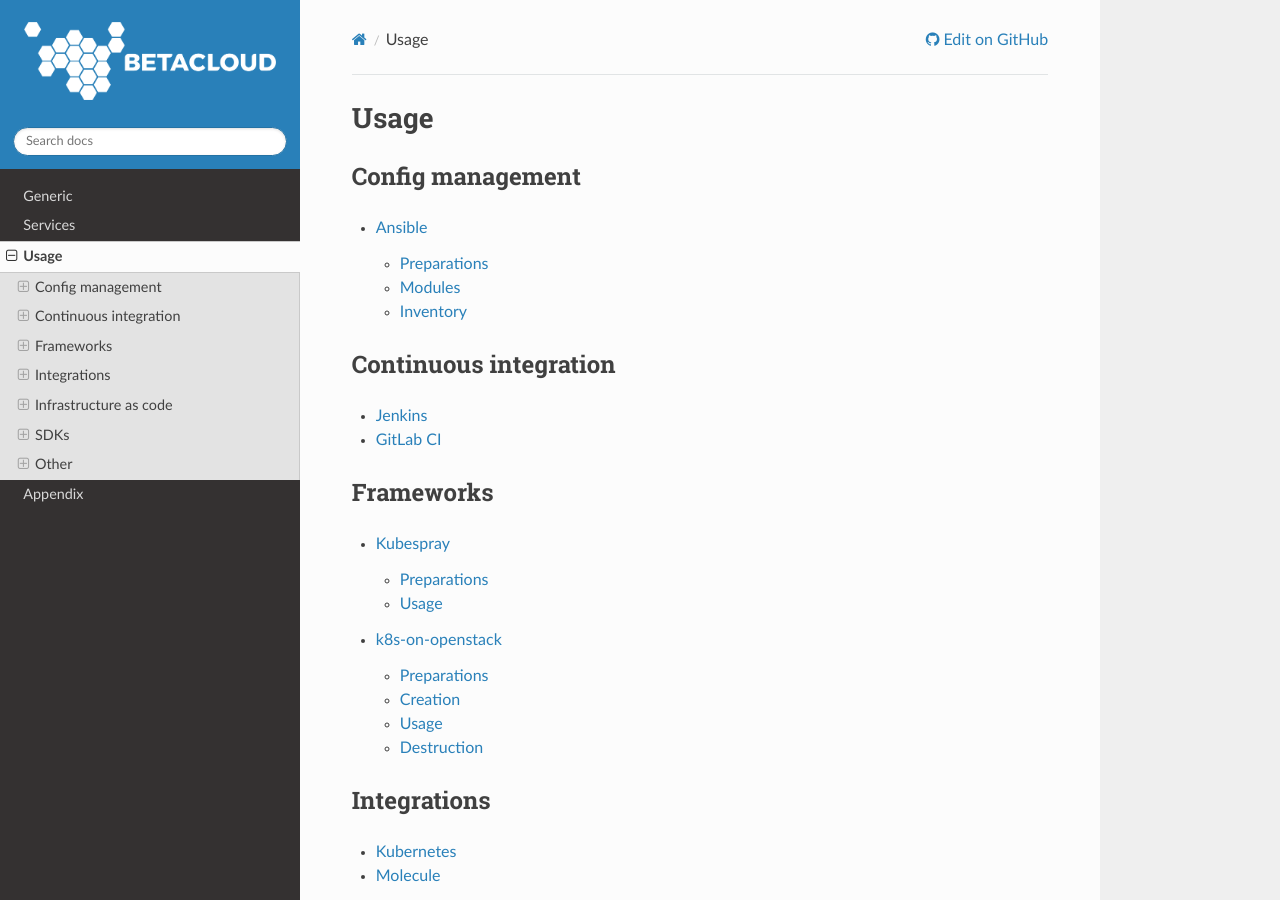
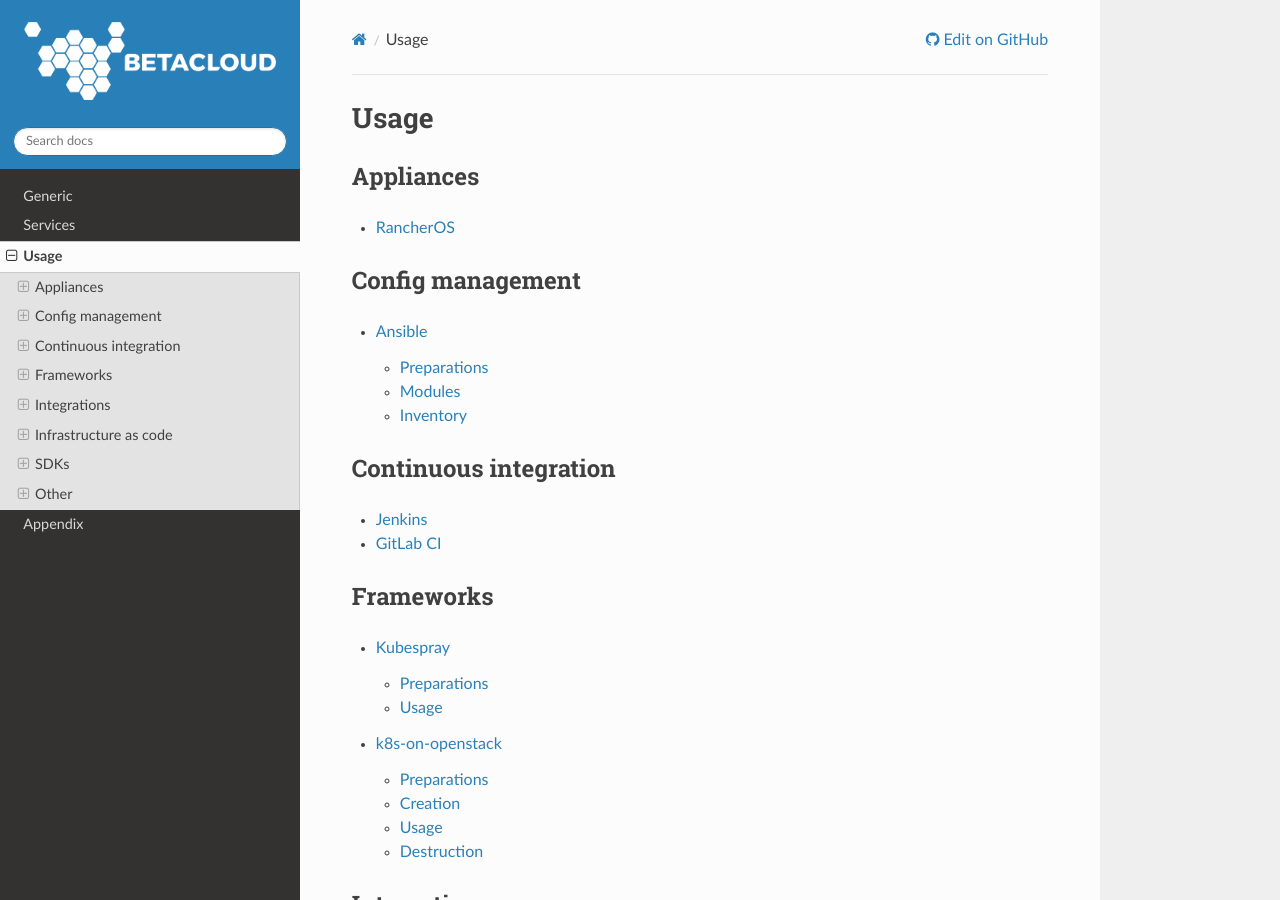
Before and after one commit to betacloud/documentation, a Sphinx documentation site: the page built from source/usage.rst, in a window 1280 px wide and 900 px high. Built offline with Sphinx 7.4.7 and the Read the Docs theme 2.0.0, drawn with Linux system fonts in a browser that asks for light colours.

Commit message:
Add empty rancheros file

```diff
--- a/source/usage.rst
+++ b/source/usage.rst
@@ -1,6 +1,14 @@
 =====
 Usage
 =====
+
+Appliances
+==========
+
+.. toctree::
+   :maxdepth: 2
+
+   usage/rancheros
 
 Config management
 =================
--- /dev/null
+++ b/source/usage/rancheros.rst
@@ -0,0 +1,3 @@
+=========
+RancherOS
+=========
```
